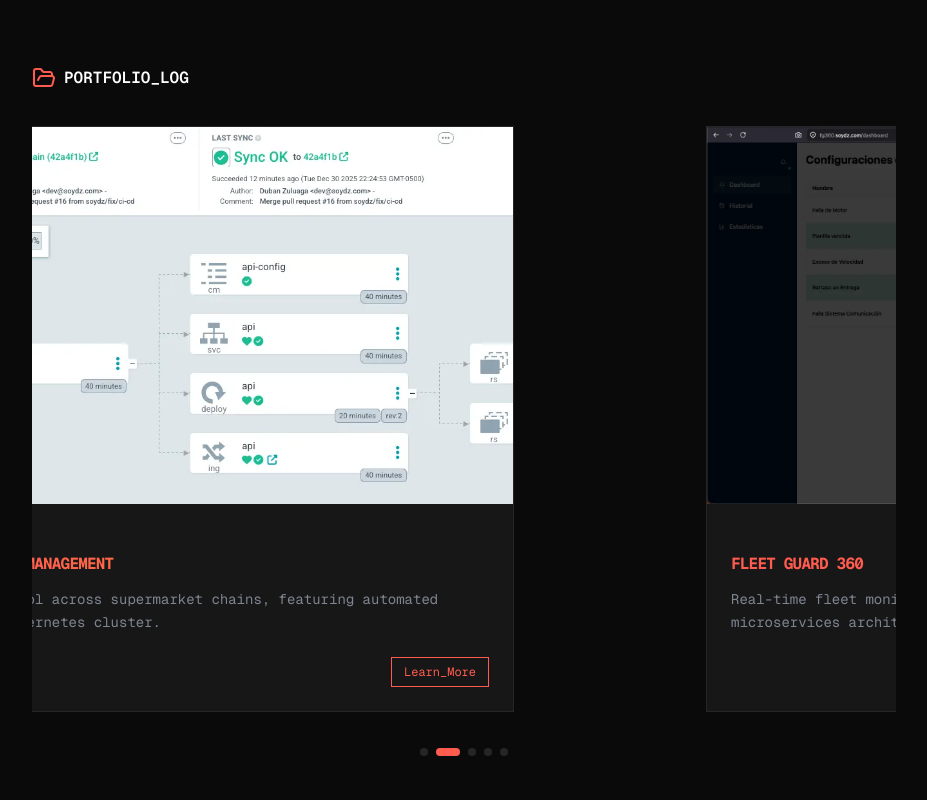
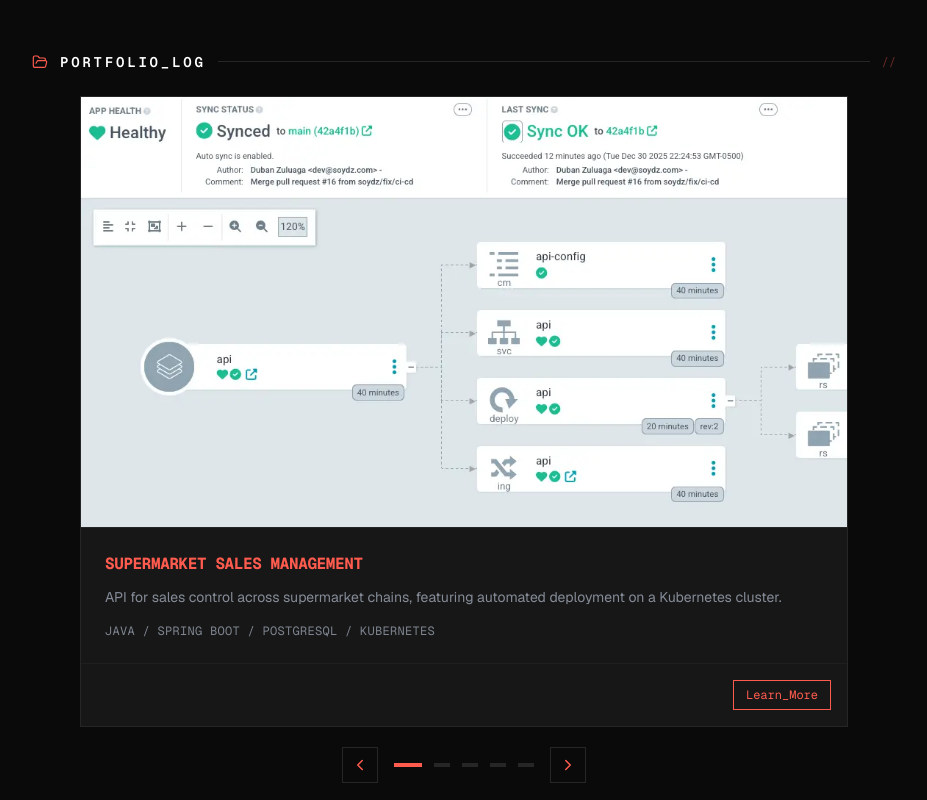
Before and after one commit to soydz/portfolio, a Next.js app: page / in a window 1280 px wide. Shown: the part 1940-2740 px from the top of the page, without its empty margins (288-1215 px from the left). Built offline with nearby package versions, Linux system fonts and the light colour scheme; no server answers.

Commit message:
feat: rework portfolio carousel and project modal

```diff
--- a/components/molecules/PortfolioCard.tsx
+++ b/components/molecules/PortfolioCard.tsx
@@ -17,37 +17,41 @@ export function PortfolioCard({
   imageUrl,
   textBtn,
   onBtnClick,
+  details,
 }: Readonly<PortfolioCardProps>) {
+  const techPreview = details.stack.slice(0, 4).join(" / ");
+
   return (
-    <article className="border border-tertiary bg-neutral w-full max-w-2xl h-full hover:border-primary hover:-translate-y-5 hover:shadow-[0_0_20px_rgba(57,255,20,0.15)] transition-all duration-300">
-      <div className="flex flex-col h-full justify-between">
-        <div className="flex flex-col gap-6">
-          <div className="relative w-full aspect-video overflow-hidden">
+    <article className="group flex h-full w-full max-w-3xl flex-col border border-tertiary bg-neutral transition-all duration-300 hover:border-primary/70 hover:shadow-[0_18px_50px_-30px_rgba(255,92,79,0.5)]">
+      <div className="relative aspect-video w-full overflow-hidden border-b border-tertiary bg-tertiary/30">
         <Image
           src={imageUrl}
           alt={title}
-              width={640}
-              height={360}
-              sizes="(max-width: 1023px) 85vw, 512px"
-              className="w-full h-full object-cover object-left"
+          width={768}
+          height={432}
+          sizes="(max-width: 1023px) 92vw, 768px"
+          className="h-full w-full object-cover object-left transition-transform duration-500 group-hover:scale-[1.02]"
         />
       </div>
-          <div className="flex flex-col gap-3 p-6">
-            <h6 className="font-bold font-mono uppercase tracking-tighter text-gradient transition-colors">
+
+      <div className="flex flex-1 flex-col gap-2.5 p-5 sm:p-6">
+        <h3 className="text-pretty font-mono text-base font-bold uppercase tracking-tight text-primary">
           {title}
-            </h6>
-            <p className="text-txt-main/80 text-sm font-mono leading-relaxed">
+        </h3>
+        <p className="text-pretty font-sans text-sm leading-relaxed text-txt-main/85">
           {description}
         </p>
+        <p className="mt-1 break-words font-mono text-xs uppercase tracking-wide text-txt-main/80">
+          {techPreview}
+        </p>
       </div>
-        </div>
-        <div className="flex justify-end pb-6 pr-6">
+
+      <div className="flex justify-end border-t border-tertiary/60 p-4">
         {/* al onClick se le pasa la funcion, que permitira abrir el modal, con mas información*/}
         <Button variant="outline" size="sm" onClick={onBtnClick}>
           {textBtn}
         </Button>
       </div>
-      </div>
     </article>
   );
 }
--- a/components/molecules/ProjectDetails.tsx
+++ b/components/molecules/ProjectDetails.tsx
@@ -22,7 +22,7 @@ export function ProjectDetails({ stack, features, challenge, links }: Readonly<P
     return (
         <div className="flex flex-col gap-10 font-mono text-sm">
             <section className="flex flex-col gap-3">
-                <span className="text-primary/75 text-xs uppercase tracking-widest">{`// ${t("project.stack")}`}</span>
+                <span className="text-primary/90 text-xs uppercase tracking-widest">{`// ${t("project.stack")}`}</span>
                 <div className="flex flex-wrap gap-2">
                     {stack?.map((tech) => (
                         <span key={tech} className="px-2 py-1 bg-tertiary/50 border border-tertiary text-txt-main uppercase text-xs">{tech}</span>
@@ -31,7 +31,7 @@ export function ProjectDetails({ stack, features, challenge, links }: Readonly<P
             </section>
 
             <section className="flex flex-col gap-3">
-                <span className="text-primary/75 text-xs uppercase tracking-widest">{`// ${t("project.features")}`}</span>
+                <span className="text-primary/90 text-xs uppercase tracking-widest">{`// ${t("project.features")}`}</span>
                 <div className="flex flex-col gap-2">
                     {features?.map((feature) => (
                         <div key={feature} className="flex gap-2">
@@ -44,13 +44,13 @@ export function ProjectDetails({ stack, features, challenge, links }: Readonly<P
 
             <section className="flex flex-col gap-3">
                 <div>
-                    <span className="text-primary/75 text-xs uppercase tracking-widest">{`// ${t("project.challenge")}`}</span>
+                    <span className="text-primary/90 text-xs uppercase tracking-widest">{`// ${t("project.challenge")}`}</span>
                 </div>
-                <p className="text-txt-main leading-relaxed pl-4 border-l border-tertiary">{challenge}</p>
+                <p className="max-w-prose border-l border-tertiary pl-4 text-pretty text-txt-main/85 leading-relaxed">{challenge}</p>
             </section>
 
             <section className="flex flex-col gap-3">
-                <span className="text-primary/75 text-xs uppercase tracking-widest">{`// ${t("project.logs")}`}</span>
+                <span className="text-primary/90 text-xs uppercase tracking-widest">{`// ${t("project.logs")}`}</span>
                 <div className="flex flex-col gap-2">
                     {links?.map((link) => (
                         <TerminalLink key={link.label} label={link.label.toLocaleLowerCase()} url={link.url} prefix="cat /dev/logs/" />
--- a/components/molecules/TerminalLink.tsx
+++ b/components/molecules/TerminalLink.tsx
@@ -12,11 +12,14 @@ export function TerminalLink({ label, url, prefix, numeration }: Readonly<Termin
         <a
             href={url}
             target="_blank"
-            className={`flex items-center text-txt-main/60 hover:text-primary transition-colors group/link ${prefix ? '' : 'gap-1'}`}
+            rel="noreferrer noopener"
+            className={`flex items-start text-txt-main/80 transition-colors hover:text-primary group/link ${prefix ? '' : 'gap-1.5'}`}
         >
-            <span className="text-primary/50 group-hover/link:text-primary text-sm no-underline">{numeration}</span>
-            <span className="text-sm underline underline-offset-4">{prefix}</span>
-            <span className={`break-all text-sm underline underline-offset-4 ${prefix ? 'lowercase' : 'uppercase'}`}>{label}</span>
+            <span className="mt-px shrink-0 font-mono text-[13px] text-primary/80 group-hover/link:text-primary">{numeration}</span>
+            <span className="text-[13px] underline decoration-tertiary underline-offset-4 group-hover/link:decoration-primary">
+                {prefix && <span className="text-txt-main/70">{prefix}</span>}
+                <span className={`break-all ${prefix ? 'lowercase' : 'uppercase'}`}>{label}</span>
+            </span>
         </a>
     )
 
--- a/components/organisms/Portfolio.tsx
+++ b/components/organisms/Portfolio.tsx
@@ -1,15 +1,19 @@
 'use client'
 
 import { ChevronLeft, ChevronRight, FolderOpen } from "lucide-react";
-import { Modal, PortfolioCard, PortfolioCardProps, ProjectDetails } from "../molecules";
+import { Modal, PortfolioCard, PortfolioCardProps, ProjectDetails, SectionHeading } from "../molecules";
 import { useState, useEffect, useRef, useCallback } from "react";
+import { useLanguage } from "@/lib/LanguageContext";
 
 interface PortfolioProps {
   title: string;
   cards: PortfolioCardProps[];
 }
 
+const AUTOPLAY_MS = 7000;
+
 export function Portfolio({ title, cards }: Readonly<PortfolioProps>) {
+  const { t } = useLanguage();
   const [selectCard, setSelectCard] = useState<PortfolioCardProps | null>(null);
   const [activeIndex, setActiveIndex] = useState(0);
 
@@ -49,9 +53,9 @@ const scrollToCard = useCallback((index: number) => {
   const startAutoScroll = useCallback(() => {
     if (intervalRef.current) clearInterval(intervalRef.current);
     intervalRef.current = setInterval(() => {
-      if (isPausedRef.current || isModalOpenRef.current) return;
+      if (document.hidden || isPausedRef.current || isModalOpenRef.current) return;
       scrollNext();
-    }, 4000);
+    }, AUTOPLAY_MS);
   }, [scrollNext]);
 
   const handleManualNav = useCallback((action: () => void) => {
@@ -60,6 +64,9 @@ const scrollToCard = useCallback((index: number) => {
   }, [startAutoScroll]);
 
   useEffect(() => {
+    // Respeta a quien pidió menos movimiento: sin autoplay, navegación manual.
+    if (window.matchMedia("(prefers-reduced-motion: reduce)").matches) return;
+
     startAutoScroll();
     return () => {
       if (intervalRef.current) clearInterval(intervalRef.current);
@@ -96,27 +103,17 @@ const scrollToCard = useCallback((index: number) => {
 
   return (
     <section>
-      <div className="flex flex-row items-center gap-2">
-        <FolderOpen className="text-primary" />
-        <h2 className="text-txt-title font-mono font-semibold py-4">{title}</h2>
-      </div>
+      <SectionHeading icon={FolderOpen} title={title} />
 
-      <div className="relative group/carousel">
-        <button
-          onClick={() => handleManualNav(scrollPrev)}
-          className="absolute left-2 top-1/2 -translate-y-1/2 z-10 bg-neutral/80 border border-tertiary p-2 text-primary opacity-0 group-hover/carousel:opacity-100 transition-opacity hover:bg-tertiary hover:text-white cursor-pointer"
-          aria-label="Previous project"
+      <div
+        className="group/carousel relative"
+        onFocusCapture={() => { isPausedRef.current = true }}
+        onBlurCapture={(e) => {
+          if (!e.currentTarget.contains(e.relatedTarget as Node)) {
+            isPausedRef.current = isModalOpenRef.current;
+          }
+        }}
       >
-          <ChevronLeft size={20} />
-        </button>
-        <button
-          onClick={() => handleManualNav(scrollNext)}
-          className="absolute right-2 top-1/2 -translate-y-1/2 z-10 bg-neutral/80 border border-tertiary p-2 text-primary opacity-0 group-hover/carousel:opacity-100 transition-opacity hover:bg-tertiary hover:text-white cursor-pointer"
-          aria-label="Next project"
-        >
-          <ChevronRight size={20} />
-        </button>
-
         <div
           ref={scrollRef}
           onMouseEnter={() => { isPausedRef.current = true }}
@@ -125,13 +122,13 @@ const scrollToCard = useCallback((index: number) => {
               isPausedRef.current = false
             }
           }}
-          className="flex overflow-x-auto snap-x snap-mandatory scrollbar-hide"
+          className="scrollbar-hide flex snap-x snap-mandatory overflow-x-auto"
         >
           {cards?.map((card) => (
             <div
               key={card.title}
               data-slide
-              className="min-w-full snap-center flex justify-center px-4 py-5"
+              className="flex min-w-full snap-center justify-center px-0 py-1 sm:px-6"
             >
               <PortfolioCard
                 {...card}
@@ -145,19 +142,43 @@ const scrollToCard = useCallback((index: number) => {
           ))}
         </div>
 
-        <div className="flex justify-center gap-2 mt-4">
+        {/* Controles bajo la card: nunca se superponen al contenido */}
+        <div className="mt-4 flex items-center justify-center gap-3">
+          <button
+            onClick={() => handleManualNav(scrollPrev)}
+            aria-label={t("portfolio.previous")}
+            className="flex size-9 items-center justify-center border border-tertiary text-primary transition-colors hover:border-primary hover:bg-primary hover:text-neutral"
+          >
+            <ChevronLeft size={18} aria-hidden="true" />
+          </button>
+
+          <div className="flex items-center gap-1">
             {cards.map((card, index) => (
               <button
                 key={card.title}
                 onClick={() => handleManualNav(() => scrollToCard(index))}
-              className={`w-2 h-2 rounded-full transition-all cursor-pointer ${
+                className="group/dot flex h-6 items-center px-1"
+                aria-label={`${t("portfolio.goTo")} ${index + 1}: ${card.title}`}
+                aria-current={activeIndex === index}
+              >
+                <span
+                  className={`block h-1 transition-all duration-300 ${
                     activeIndex === index
-                  ? "bg-primary w-6"
-                  : "bg-tertiary hover:bg-primary/50"
+                      ? "w-7 bg-primary"
+                      : "w-4 bg-tertiary group-hover/dot:bg-txt-main/40"
                   }`}
-              aria-label={`Go to ${card.title}`}
                 />
+              </button>
             ))}
+          </div>
+
+          <button
+            onClick={() => handleManualNav(scrollNext)}
+            aria-label={t("portfolio.next")}
+            className="flex size-9 items-center justify-center border border-tertiary text-primary transition-colors hover:border-primary hover:bg-primary hover:text-neutral"
+          >
+            <ChevronRight size={18} aria-hidden="true" />
+          </button>
         </div>
       </div>
 
```
Also changed, not shown: components/molecules/Modal.tsx (+28 -18 lines). Lines whose indentation alone changed are shown as unchanged.
